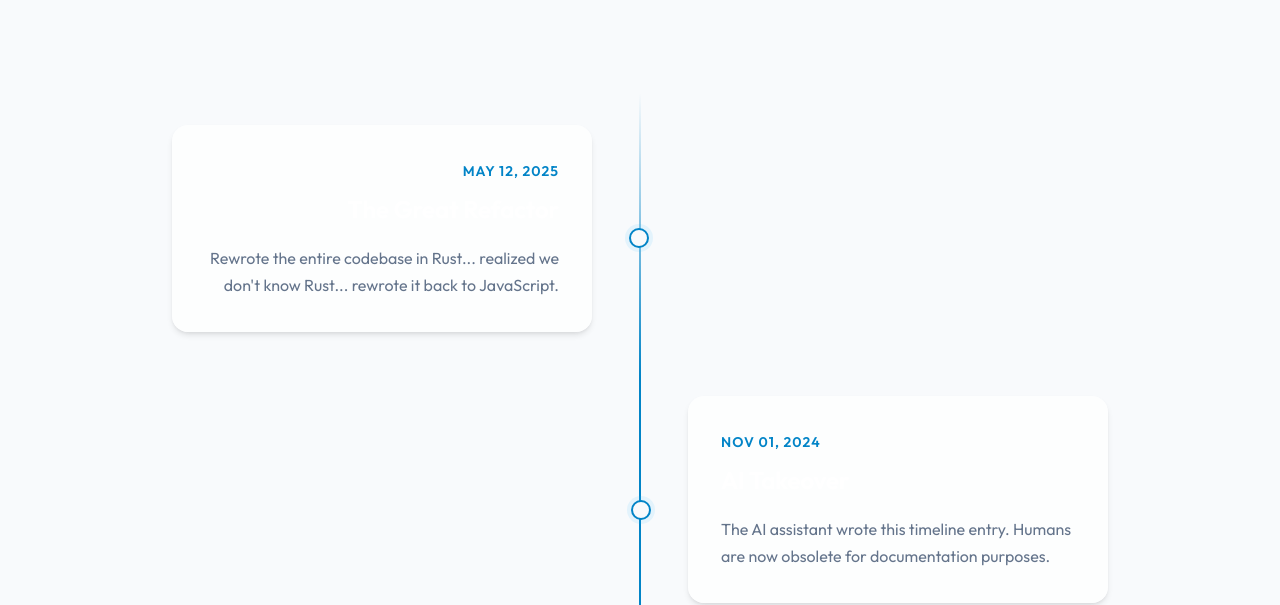
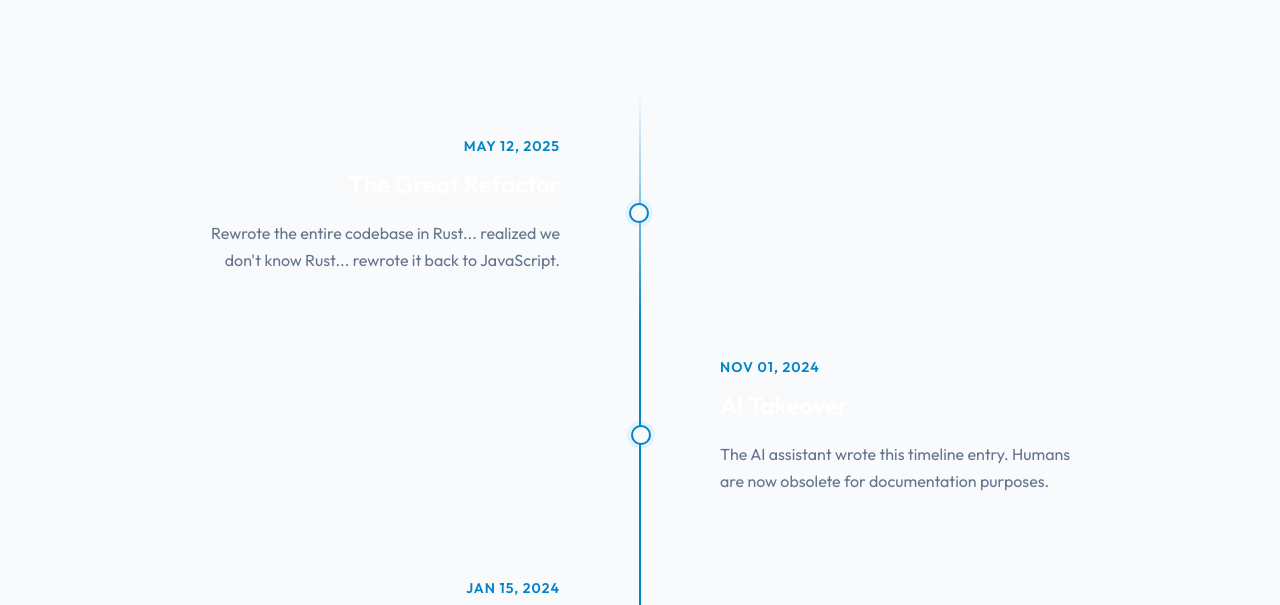
Before and after one commit to abraham/shameful-history, an Eleventy site: page index.html in a window 1280 px wide. Shown: the part 184-789 px from the top of the page. Built offline with nearby package versions, Linux system fonts and the light colour scheme; Eleventy itself is replaced by a stand-in of ours; files that its build step writes are made by us from their sources.

Commit message:
Remove card style

```diff
--- a/bundle.css
+++ b/bundle.css
@@ -264,21 +264,16 @@ header p {
 
 /* Card */
 .timeline-content {
-    background: var(--card-bg);
-    backdrop-filter: blur(10px);
-    -webkit-backdrop-filter: blur(10px);
-    padding: 2rem;
-    border-radius: 1rem;
-    border: 1px solid rgba(255, 255, 255, 0.05);
-    box-shadow: 0 4px 6px -1px rgba(0, 0, 0, 0.1), 0 2px 4px -1px rgba(0, 0, 0, 0.06);
-    transition: transform 0.3s ease, background 0.3s ease, border-color 0.3s ease;
+    padding: 0.5rem 2rem;
+    position: relative;
+    transition: transform 0.3s ease;
 }
 
-.timeline-item:hover .timeline-content {
-    transform: translateY(-5px);
-    background: rgba(255, 255, 255, 0.08);
-    border-color: rgba(255, 255, 255, 0.2);
-    box-shadow: 0 20px 25px -5px rgba(0, 0, 0, 0.2), 0 10px 10px -5px rgba(0, 0, 0, 0.1);
+.timeline-content h2 {
+    margin-bottom: 0.5rem;
+    color: var(--text-primary);
+    font-size: 1.5rem;
+    font-weight: 600;
 }
 
 .date {
@@ -349,8 +344,5 @@ header p {
         right: auto;
     }
 
-    .timeline-item:nth-child(odd) .timeline-content,
-    .timeline-item:nth-child(even) .timeline-content {
-        margin-left: 1rem;
-    }
+    /* content */
 }
```
